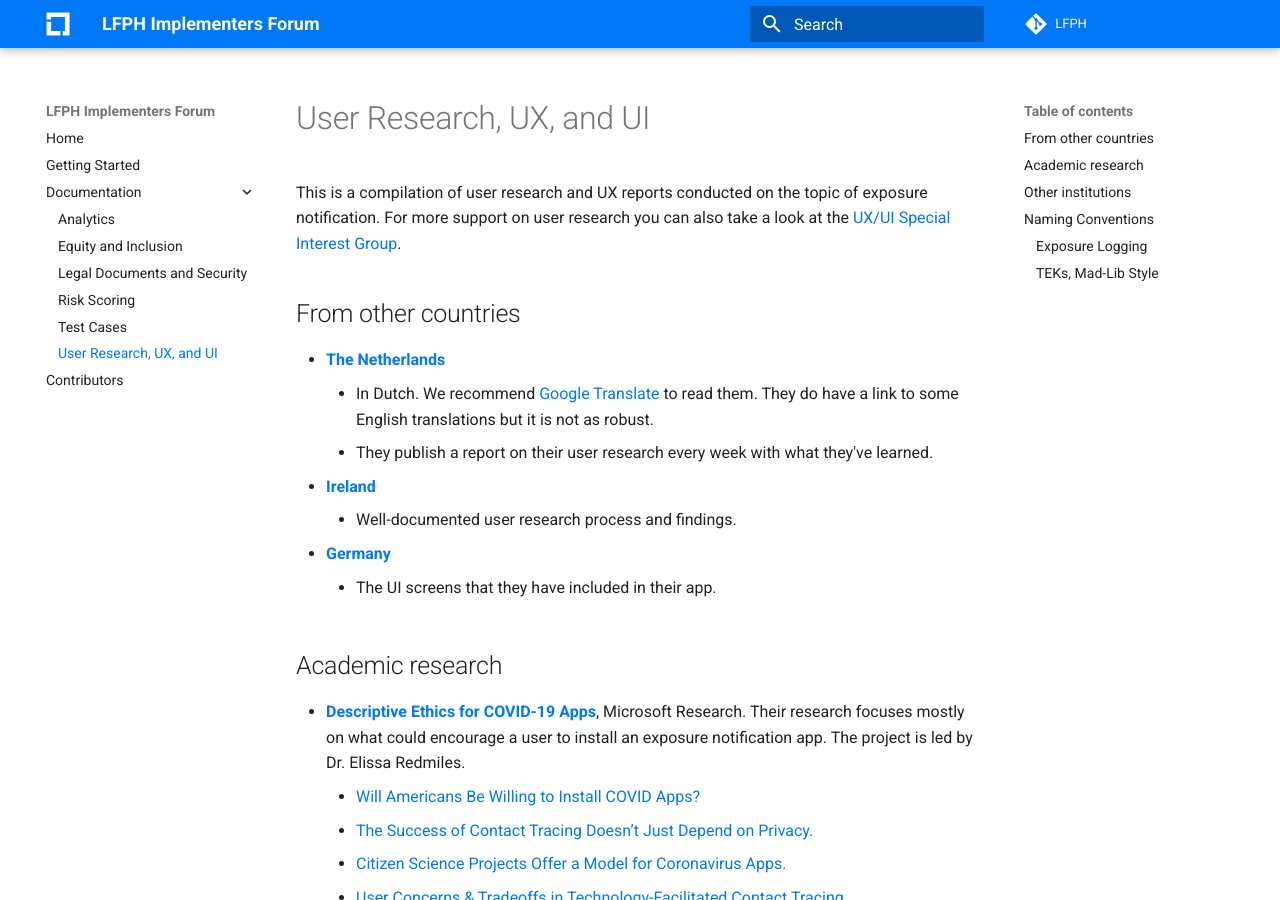
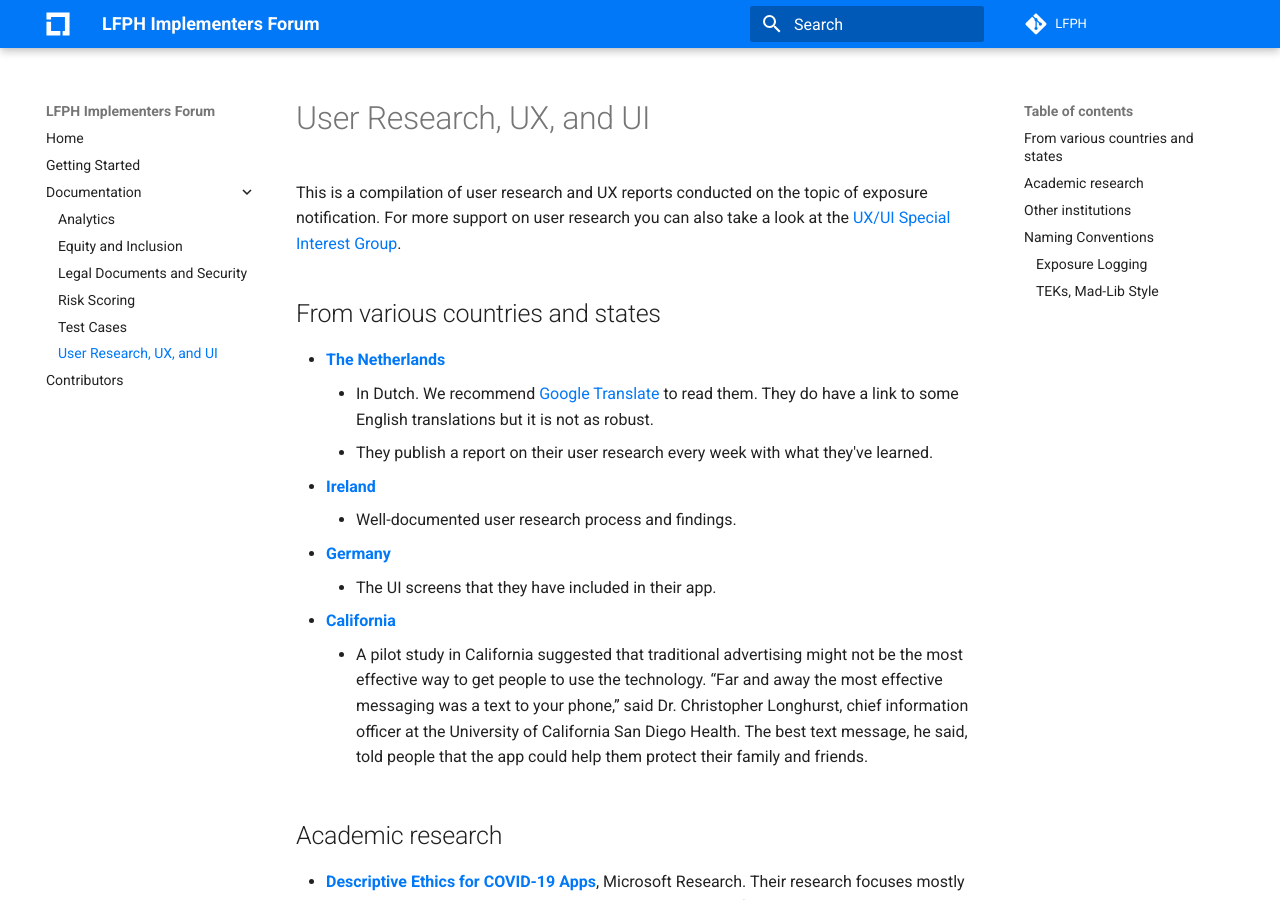
Before and after one commit to lfph/implementers-forum, an MkDocs documentation site: the page built from docs/user-research.md, in a window 1280 px wide and 900 px high. Built offline with MkDocs 1.6.1 and Material for MkDocs 9.7.7, drawn with Linux system fonts in a browser that asks for light colours; comment, search, counter and statistics services are not loaded.

Commit message:
Update user-research.md

```diff
--- a/docs/user-research.md
+++ b/docs/user-research.md
@@ -2,7 +2,7 @@
 
 This is a compilation of user research and UX reports conducted on the topic of exposure notification. For more support on user research you can also take a look at the [UX/UI Special Interest Group](https://github.com/lfph/sig-ui-ux).
 
-## From other countries
+## From various countries and states
 
 * [**The Netherlands**](https://github.com/minvws/nl-covid19-notification-app-design)
     * In Dutch. We recommend [Google Translate](https://translate.google.com/translate?sl=auto&tl=en&u=https%3A%2F%2Fgithub.com%2Fminvws%2Fnl-covid19-notification-app-design%2Fblob%2Fmaster%2FREADME.md) to read them. They do have a link to some English translations but it is not as robust.
@@ -11,6 +11,10 @@ This is a compilation of user research and UX reports conducted on the topic of
     * Well-documented user research process and findings.
 * [**Germany**](https://github.com/corona-warn-app/cwa-documentation/blob/master/ui_screens.md)
     * The UI screens that they have included in their app.
+* [**California**](https://www.nytimes.com/2020/12/07/technology/coronavirus-exposure-alert-apps.html)
+    * A pilot study in California suggested that traditional advertising might not be the most effective way to get people to use the technology. “Far and away the most effective messaging was a text to your phone,” said Dr. Christopher Longhurst, chief information officer at the University of California San Diego Health. The best text message, he said, told people that the app could help them protect their family and friends.
+
+
 
 ## Academic research
 
```
